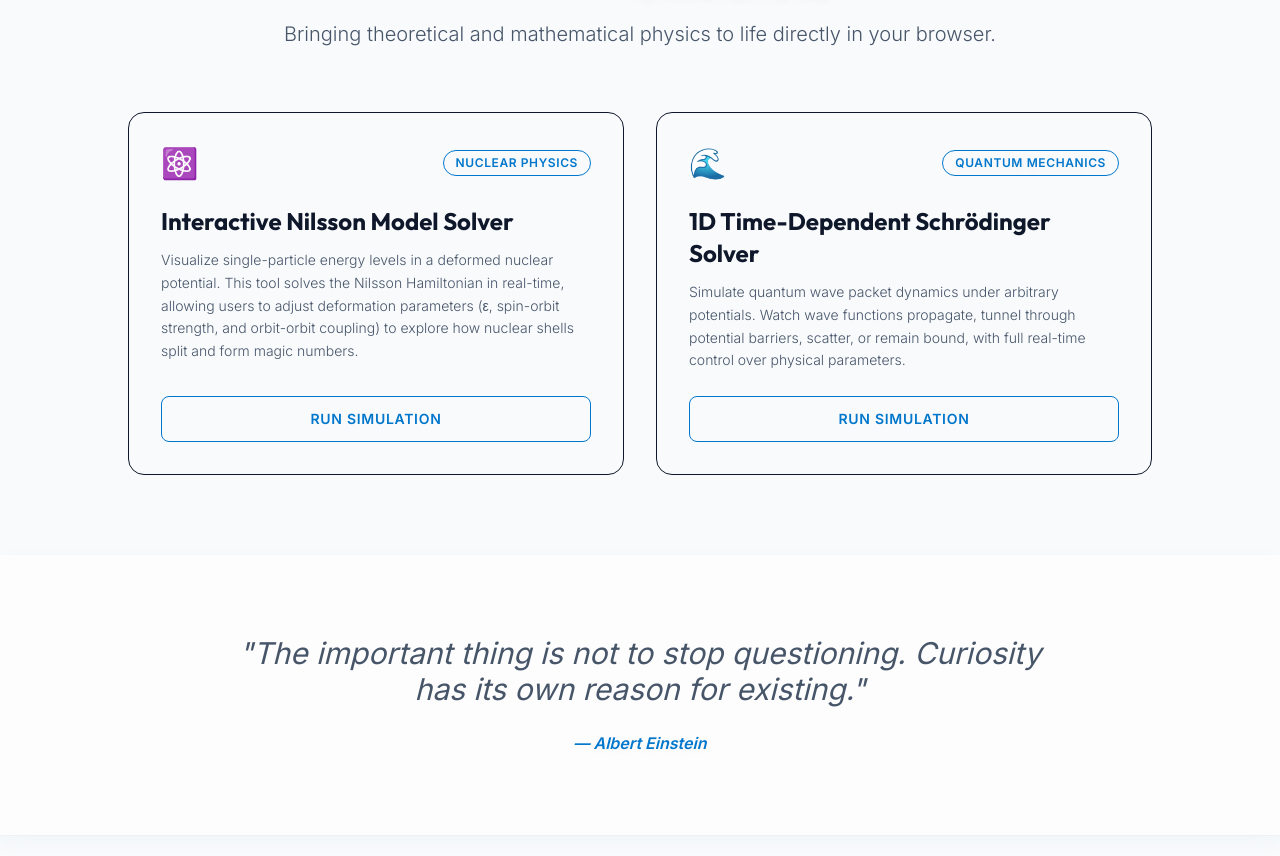
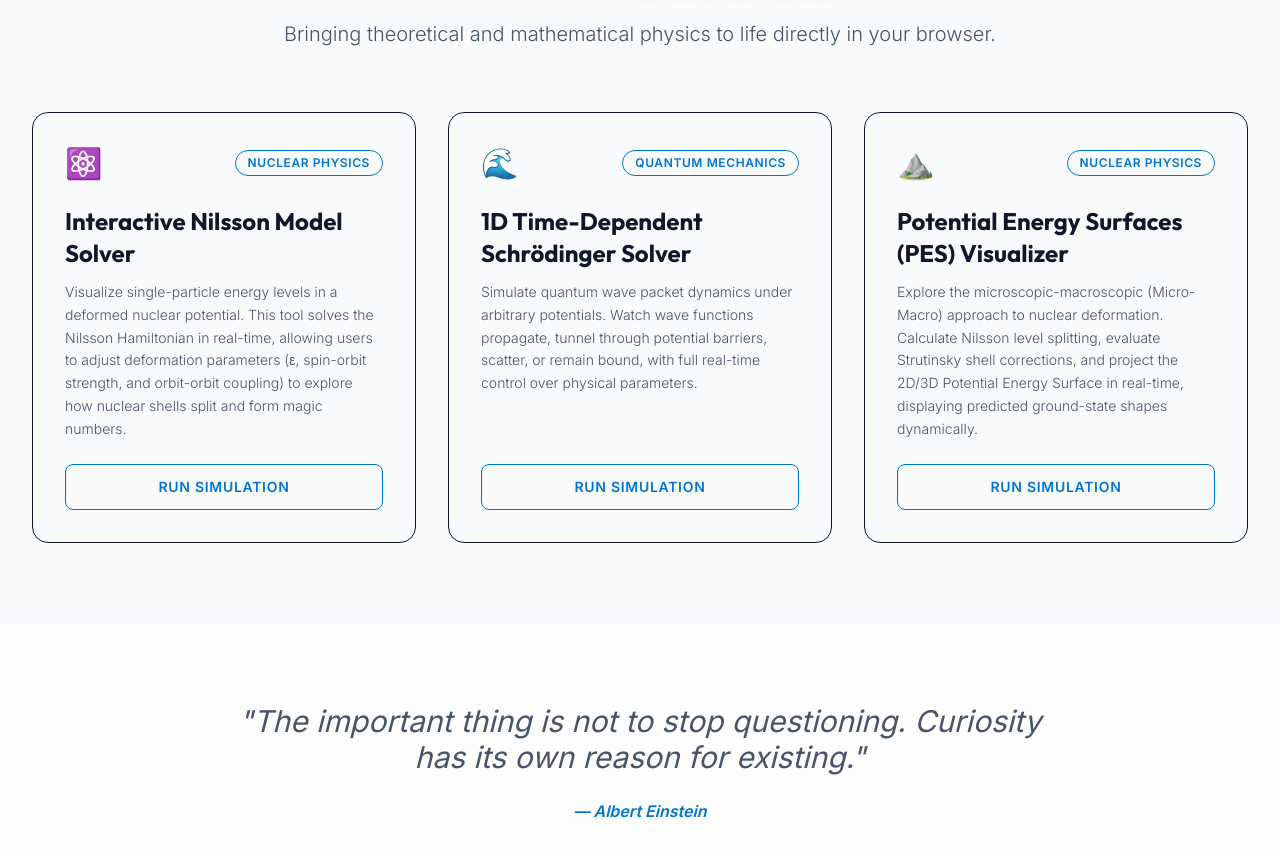
Before and after one commit to hyperfi/my-portfolio, a Vue app: page / in a window 1280 px wide. Shown: the part 1575-2431 px from the top of the page. Built offline with nearby package versions, Linux system fonts and the light colour scheme.

Commit message:
Update publications timestamp and enhance Home.vue layout with additional simulation feature

```diff
--- a/data/publications.json
+++ b/data/publications.json
@@ -1,5 +1,5 @@
 {
-  "generatedAt": "2026-05-30T06:15:19.846Z",
+  "generatedAt": "2026-06-13T11:51:11.532Z",
   "journal_articles": [
     {
       "key": "PhysRevLett.134.062502",
--- a/src/data/publications.json
+++ b/src/data/publications.json
@@ -1,5 +1,5 @@
 {
-  "generatedAt": "2026-05-30T06:15:19.846Z",
+  "generatedAt": "2026-06-13T11:51:11.532Z",
   "journal_articles": [
     {
       "key": "PhysRevLett.134.062502",
--- a/src/views/Home.vue
+++ b/src/views/Home.vue
@@ -128,7 +128,7 @@
           </p>
         </div>
 
-        <div class="grid grid-cols-1 md:grid-cols-2 gap-8 max-w-5xl mx-auto">
+        <div class="grid grid-cols-1 md:grid-cols-2 lg:grid-cols-3 gap-8 max-w-7xl mx-auto">
           <!-- Simulation 1: Nilsson Model -->
           <div class="bg-card-bg/60 backdrop-blur-sm p-8 rounded-2xl border border-nuclear-blue/20 hover:border-nuclear-glow/40 transition-all duration-300 flex flex-col justify-between hover:shadow-[0_8px_30px_rgb(0,255,255,0.03)] group">
             <div>
@@ -166,6 +166,27 @@
             </div>
             <div>
               <a href="https://hyperfi.github.io/Time-Dependent-Schrodinger-Equation-1D/" target="_blank" rel="noopener noreferrer" class="w-full inline-block text-center btn-outline-glow text-sm uppercase tracking-wider">
+                Run Simulation
+              </a>
+            </div>
+          </div>
+
+          <!-- Simulation 3: PES Visualizer -->
+          <div class="bg-card-bg/60 backdrop-blur-sm p-8 rounded-2xl border border-nuclear-blue/20 hover:border-nuclear-glow/40 transition-all duration-300 flex flex-col justify-between hover:shadow-[0_8px_30px_rgb(0,255,255,0.03)] group">
+            <div>
+              <div class="flex items-center justify-between mb-6">
+                <span class="text-3xl">⛰️</span>
+                <span class="px-3 py-1 bg-nuclear-blue/10 text-nuclear-glow text-xs font-semibold rounded-full border border-nuclear-blue/20 uppercase tracking-wider">Nuclear Physics</span>
+              </div>
+              <h3 class="text-2xl font-bold text-white mb-3 group-hover:text-nuclear-glow transition-colors">
+                Potential Energy Surfaces (PES) Visualizer
+              </h3>
+              <p class="text-gray-300 text-sm font-light leading-relaxed mb-6">
+                Explore the microscopic-macroscopic (Micro-Macro) approach to nuclear deformation. Calculate Nilsson level splitting, evaluate Strutinsky shell corrections, and project the 2D/3D Potential Energy Surface in real-time, displaying predicted ground-state shapes dynamically.
+              </p>
+            </div>
+            <div>
+              <a href="https://hyperfi.github.io/PES-Visualizer/" target="_blank" rel="noopener noreferrer" class="w-full inline-block text-center btn-outline-glow text-sm uppercase tracking-wider">
                 Run Simulation
               </a>
             </div>
```
